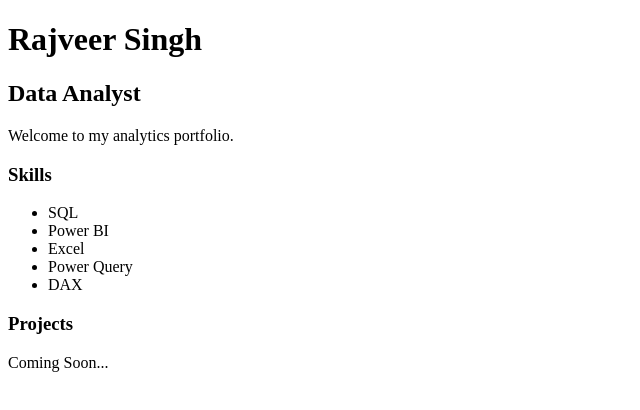
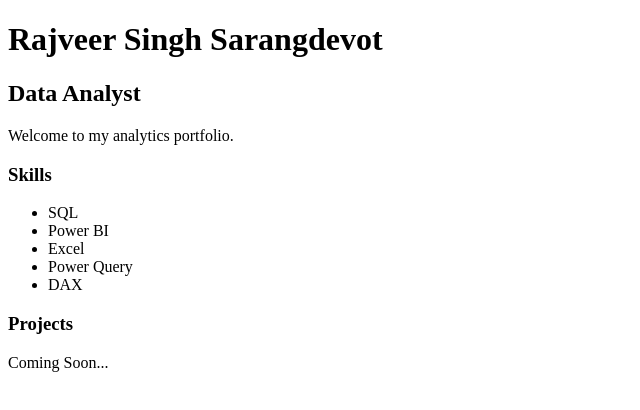
Before and after one commit to rajveersarangdevot/rajveersarangdevot.github.io, a plain HTML site: page index.html in a window 1280 px wide. Shown: the whole page, without its empty margins (0-640 px from the left). Drawn offline with Linux system fonts and the light colour scheme.

Commit message:
Update name in header to full name

```diff
--- a/index.html
+++ b/index.html
@@ -6,7 +6,7 @@
 
 <body>
 
-<h1>Rajveer Singh</h1>
+<h1>Rajveer Singh Sarangdevot</h1>
 
 <h2>Data Analyst</h2>
 
```
